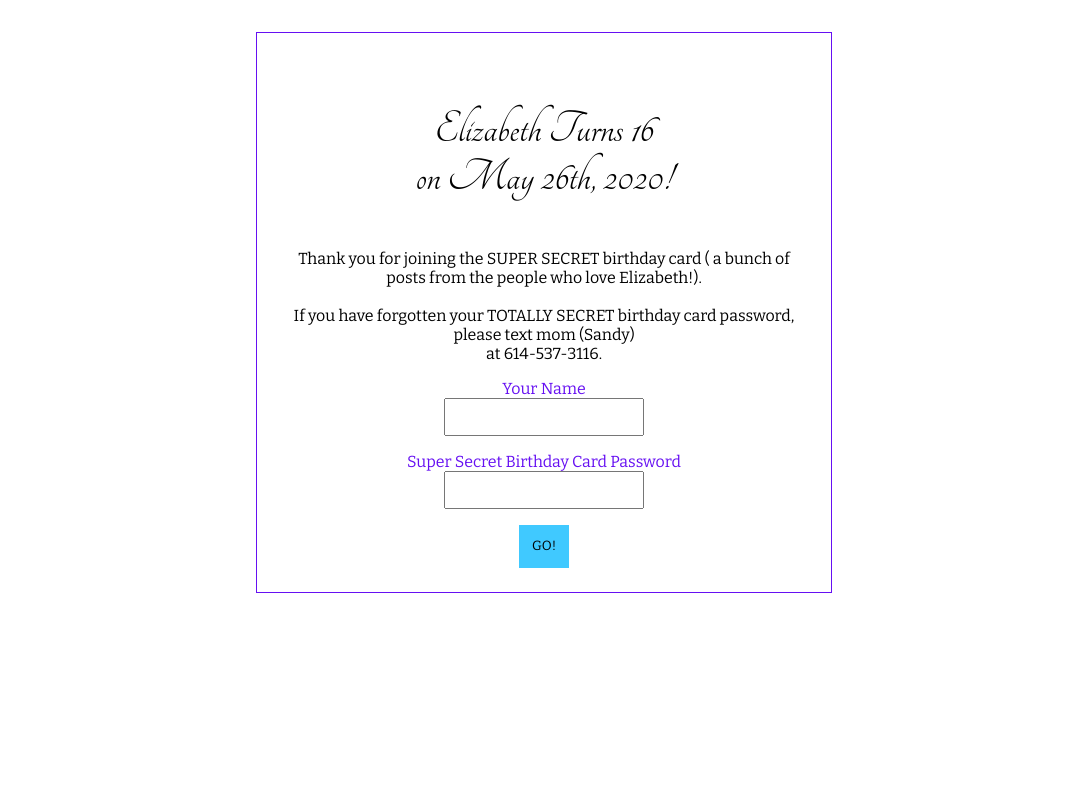
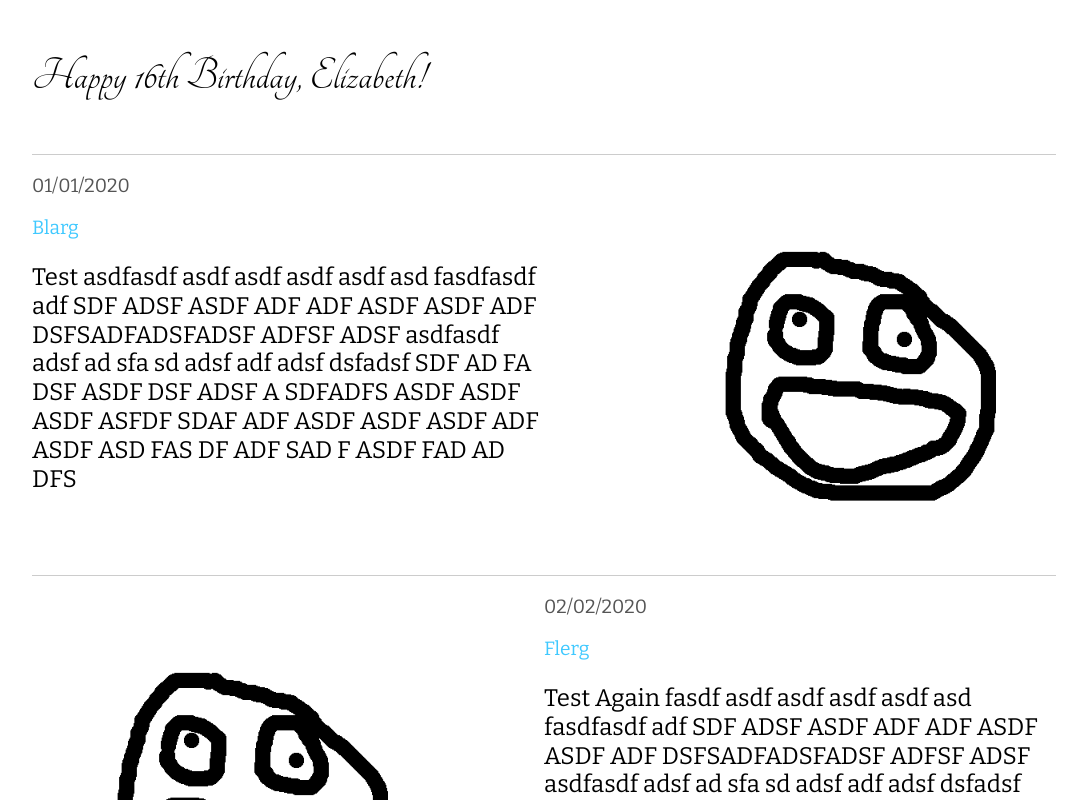
Before and after one commit to CheeseInTheDark/posts-page, a React (Create React App) app: page / in a window 1280 px wide. Shown: the top 800 px of the page, without its empty margins (96-1165 px from the left). Built offline with nearby package versions, Linux system fonts and the light colour scheme.

Commit message:
styled the posts page

```diff
--- a/src/Post.js
+++ b/src/Post.js
@@ -1,11 +1,17 @@
 import React from 'react'
 import moment from 'moment'
+import Posts from './Posts'
 
 export default function Post({ post }) {
-    return <div>
-            <img id="post-image" src={ post.image }/>
-            <div id="date-text">{ moment(post.timestamp).format("MM/DD/YYYY") } </div>
-            <div id="name-text">{ post.name }</div>
-            <div id="post-text">{ post.text }</div>
+
+    return <div className="post-box">
+        <div className="post-text">
+            <p className="post-date" id="date-text">{moment(post.timestamp).format("MM/DD/YYYY")} </p>
+            <p className="post-name" id="name-text">{post.name}</p>
+            <p className="post-message" id="post-text">{post.text}</p>
         </div>
+        <div className="post-image-container">
+            <img className="post-image" src={post.image} />
+        </div>
+    </div>
 }
--- /dev/null
+++ b/src/Posts.css
@@ -0,0 +1,60 @@
+.posts {
+    width:80vw;
+    margin-bottom: bottom 3rem;
+}
+.post-box {
+    margin-bottom:1rem;
+    width:80vw;
+    border-top: 1px solid #ccc;
+}
+
+.post-image {
+  max-height: 40vh;
+  max-width: 60vw;
+}
+.post-text {
+   font-family: 'Bitter',sans-serif;
+   width:40vw;
+}
+
+.post-image-container {
+    padding:3rem;
+}
+
+.post-name {
+    font-family: 'Bitter', sans-serif;
+    font-size: 1.2rem;
+    color: #40c9ff;
+}
+
+.post-date {
+    font-family: 'Bitter', sans-serif;
+    font-size: 1.2rem;
+    color: #555;
+}
+
+.post-message {
+    font-family: 'Bitter', sans-serif;
+    font-size: 1.5rem;
+    color: #000;
+}
+
+.post-box {
+  clear: both;
+}
+
+.post-box:nth-child(odd) div.post-text {
+  float: right;
+}
+
+.post-box:nth-child(odd) div.post-image-container {
+  float: left;
+}
+
+.post-box:nth-child(even) div.post-text {
+  float: left;
+}
+
+.post-box:nth-child(even) div.post-image-container {
+  float: right;
+}
--- a/src/Posts.js
+++ b/src/Posts.js
@@ -1,8 +1,10 @@
 import React from 'react';
 import Post from './Post'
+import './Posts.css';
 
 function Posts({ posts }) {
-    return <div>
+    return <div className="posts centerDiv">
+        <p className='scriptTitle'>Happy 16th Birthday, Elizabeth!</p>
             { posts.map((post, index) => <Post key={ index } post={ post } />)}
         </div>
 }
--- a/src/index.css
+++ b/src/index.css
@@ -21,6 +21,7 @@ code {
 p {
   font-family: 'Bitter', sans-serif;
   font-size: 1rem;
+  line-height: 1.2em;
 }
 
 input {
@@ -30,6 +31,7 @@ input {
   padding-left:1em;
   padding-right:1em;
 }
+
 label {
   width: 20%;
   text-align: right;
--- a/src/index.js
+++ b/src/index.js
@@ -1,15 +1,17 @@
-import React from 'react';
-import ReactDOM from 'react-dom';
-import './index.css';
+import React from 'react'
+import ReactDOM from 'react-dom'
+import './index.css'
 import App from './App';
 import { Provider } from 'react-redux'
 import store from './store'
-import * as serviceWorker from './serviceWorker';
+import * as serviceWorker from './serviceWorker'
+import Posts from './Posts'
+import PostsConnector from './PostsConnector';
 
 ReactDOM.render(
   <React.StrictMode>
     <Provider store={ store }>
-      <App />
+      <PostsConnector />
     </Provider>
   </React.StrictMode>,
   document.getElementById('root')
--- a/src/reducer.js
+++ b/src/reducer.js
@@ -3,12 +3,12 @@ const INITIAL_STATE = {
         image: "./derp.png",
         timestamp: "2020-01-01T00:00:00.0000Z",
         name: "Blarg",
-        text: "Test"
+        text: "Test asdfasdf asdf asdf asdf asdf  asd fasdfasdf adf SDF ADSF ASDF ADF ADF ASDF ASDF ADF     DSFSADFADSFADSF ADFSF ADSF asdfasdf adsf ad sfa sd adsf adf adsf dsfadsf SDF AD FA DSF ASDF DSF ADSF A SDFADFS   ASDF ASDF ASDF   ASFDF SDAF ADF ASDF ASDF ASDF ADF ASDF ASD FAS DF ADF SAD F ASDF FAD  AD DFS"
     }, {
         image: "./derp.png",
         timestamp: "2020-02-02T00:00:00.0000Z",
         name: "Flerg",
-        text: "Test Again"
+        text: "Test Again fasdf asdf asdf asdf asdf  asd fasdfasdf adf SDF ADSF ASDF ADF ADF ASDF ASDF ADF     DSFSADFADSFADSF ADFSF ADSF asdfasdf adsf ad sfa sd adsf adf adsf dsfadsf SDF AD FA DSF ASDF DSF ADSF A SDFADFS   ASDF ASDF ASDF   ASFDF SDAF ADF ASDF ASDF ASDF ADF ASDF ASD FAS DF ADF SAD F ASDF FAD  AD D"
     }]
 }
 
```
